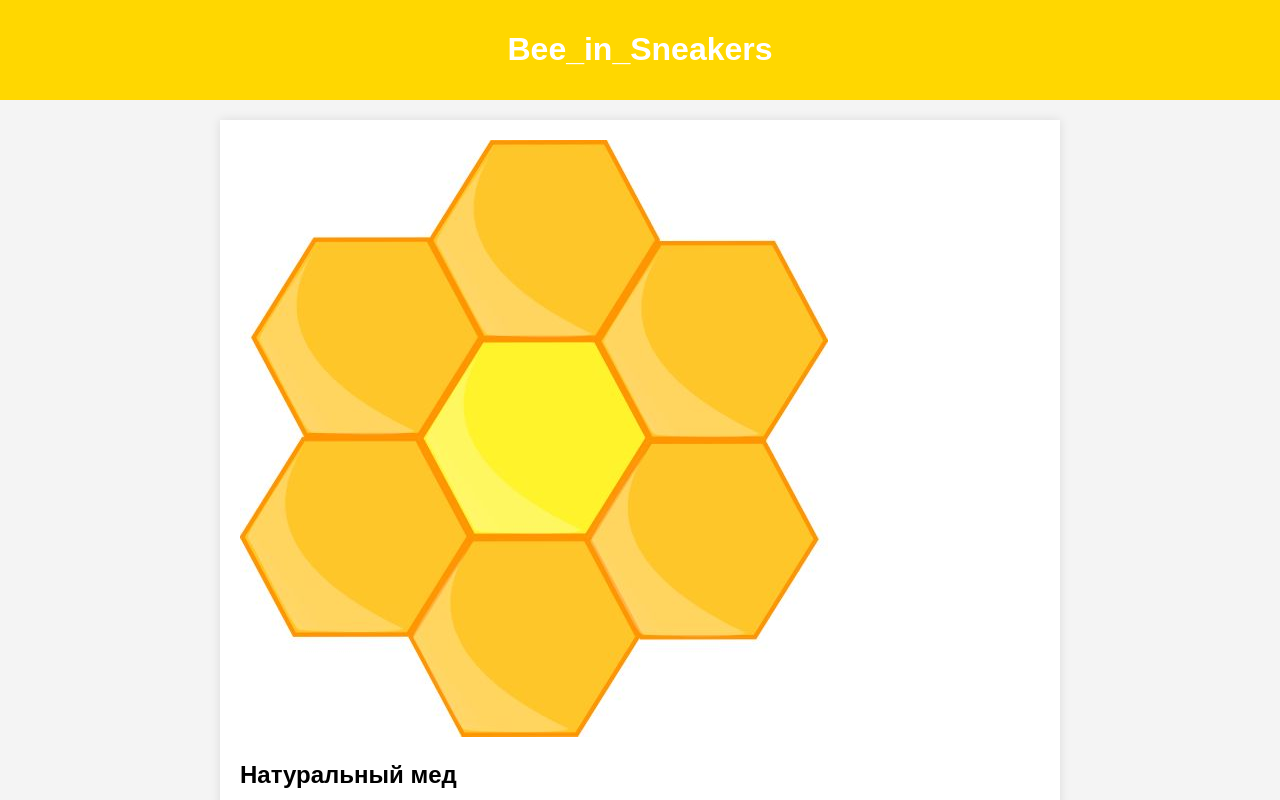
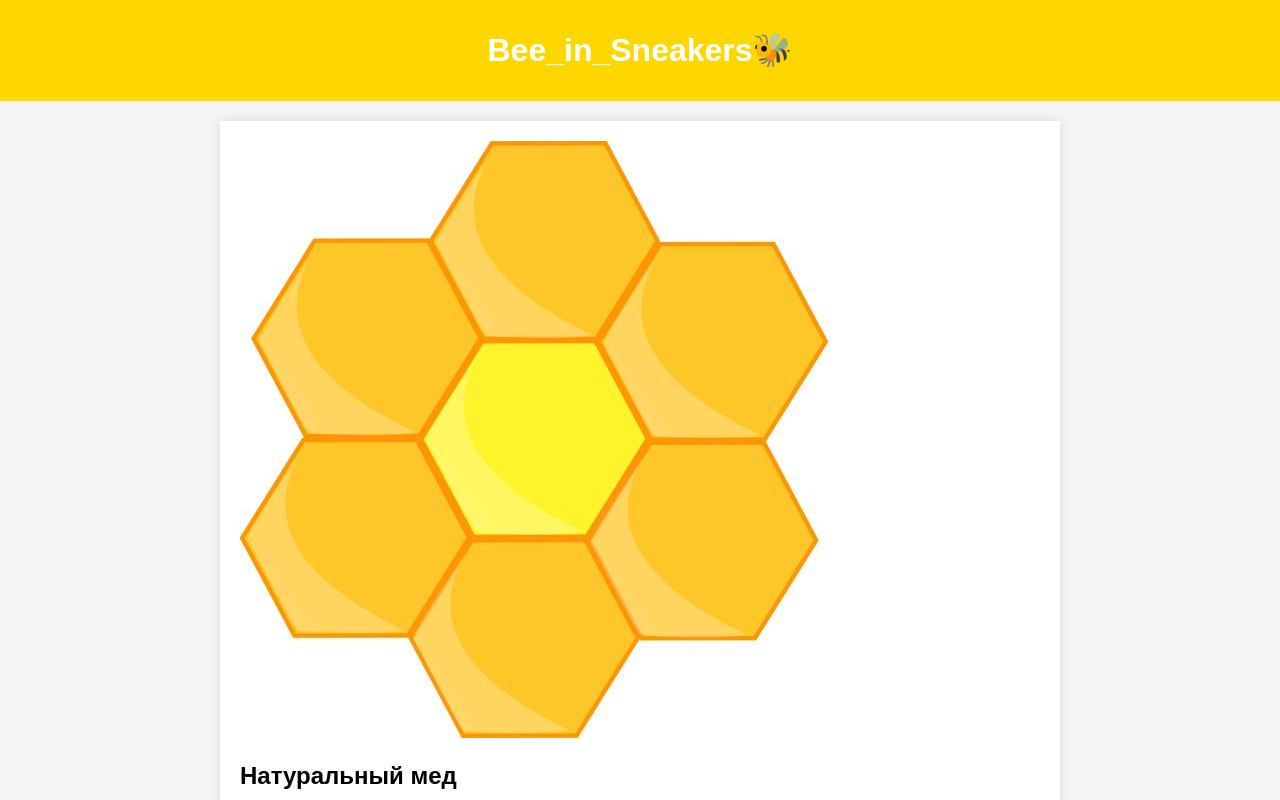
Before and after one commit to saniok6789/finalProjekt, a plain HTML site: page index.html in a window 1280 px wide. Shown: the top 800 px of the page. Drawn offline with Linux system fonts and the light colour scheme.

Commit message:
Update index.html

```diff
--- a/index.html
+++ b/index.html
@@ -3,7 +3,7 @@
 <head>
     <meta charset="UTF-8">
     <meta name="viewport" content="width=device-width, initial-scale=1.0">
-    <title>Магазин меда</title>
+    <title>bee_in_Sneakers🐝</title>
     <style>
         body {
             font-family: Arial, sans-serif;
@@ -51,7 +51,7 @@
 </head>
 <body>
     <header>
-        <h1>Bee_in_Sneakers</h1>
+        <h1>Bee_in_Sneakers🐝</h1>
     </header>
     <section>
         <img src="med.jpg" alt="Мед" />
```
